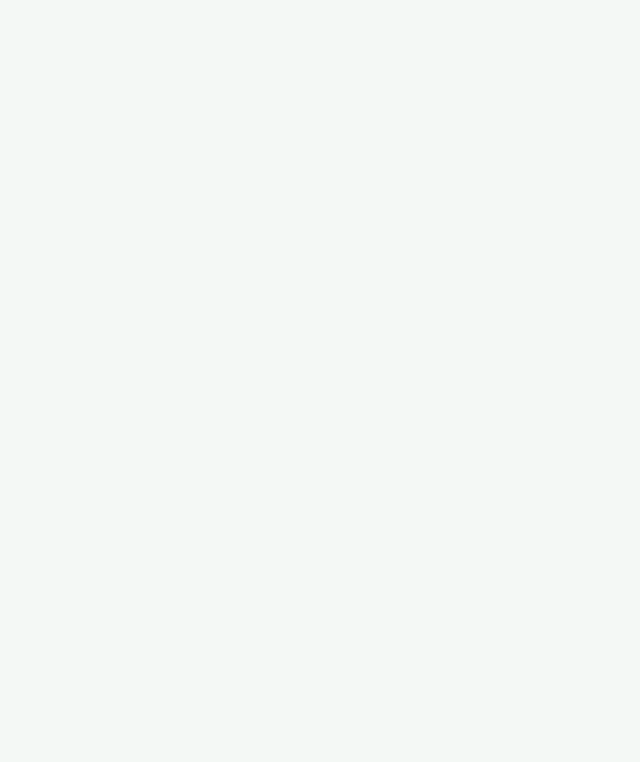
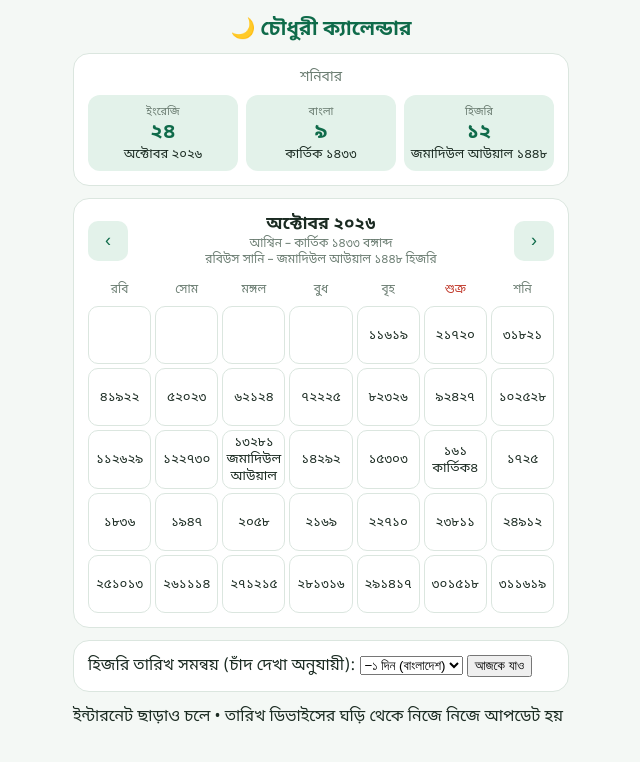
Before and after one commit to tangilchowdhuri-commits/choudhury-calendar, a plain HTML site: page index.html in a window 1280 px wide. Shown: the whole page, without its empty margins (319-959 px from the left). Drawn offline with Linux system fonts and the light colour scheme.

Commit message:
Update index.html

```diff
--- a/index.html
+++ b/index.html
@@ -34,3 +34,92 @@ h1{font-size:20px;margin:4px 0 10px;color:var(--pr);text-align:center}
 .h{text-align:center;font-size:12px;color:var(--mu);padding:4px 0}
 .h.f{color:var(--fr)}
 .c{border:1px solid var(--bd);border-radius:10px;min-height:58px;padding:3px 0;text-align:center;background:transparent;color:var(--tx);font-family:inherit;displa
+   .c .e{font-size:15px;font-weight:600}
+.c .b{font-size:10px;color:var(--pr)}
+.c .a{font-size:10px;color:var(--ac)}
+.c.f .e{color:var(--fr)}
+.c.t{background:var(--tb);border-color:var(--pr)}
+.c.s{outline:2px solid var(--ac)}
+.c.x{visibility:hidden}
+.set{display:flex;align-items:center;justify-content:space-between;font-size:13px;gap:8px;flex-wrap:wrap}
+.set select,.set button{font-family:inherit;font-size:13px;padding:6px 8px;border-radius:8px;border:1px solid var(--bd);background:var(--card);color:var(--tx)}
+.foot{text-align:center;font-size:11px;color:var(--mu);margin:6px 0 14px}
+</style>
+</head>
+<body>
+<h1>🌙 চৌধুরী ক্যালেন্ডার</h1>
+<div class="card big" id="today"></div>
+<div class="card">
+  <div class="nav"><button id="pv" aria-label="আগের মাস">‹</button><div class="t" id="ttl"></div><button id="nx" aria-label="পরের মাস">›</button></div>
+  <div class="grid" id="g"></div>
+</div>
+<div class="card set">
+  <span>হিজরি তারিখ সমন্বয় (চাঁদ দেখা অনুযায়ী):</span>
+  <select id="off"><option value="-2">−২ দিন</option><option value="-1">−১ দিন (বাংলাদেশ)</option><option value="0">সৌদি অনুযায়ী</option><option value="1">+১ দিন</option></select>
+  <button id="td">আজকে যাও</button>
+</div>
+<div class="foot">ইন্টারনেট ছাড়াও চলে • তারিখ ডিভাইসের ঘড়ি থেকে নিজে নিজে আপডেট হয়</div>
+<script>
+const BD='০১২৩৪৫৬৭৮৯',bn=n=>String(n).replace(/\d/g,d=>BD[d]);
+const EM=['জানুয়ারি','ফেব্রুয়ারি','মার্চ','এপ্রিল','মে','জুন','জুলাই','আগস্ট','সেপ্টেম্বর','অক্টোবর','নভেম্বর','ডিসেম্বর'];
+const BM=['বৈশাখ','জ্যৈষ্ঠ','আষাঢ়','শ্রাবণ','ভাদ্র','আশ্বিন','কার্তিক','অগ্রহায়ণ','পৌষ','মাঘ','ফাল্গুন','চৈত্র'];
+const HM=['মুহাররম','সফর','রবিউল আউয়াল','রবিউস সানি','জমাদিউল আউয়াল','জমাদিউস সানি','রজব','শাবান','রমজান','শাওয়াল','জিলকদ','জিলহজ'];
+const WD=['রবি','সোম','মঙ্গল','বুধ','বৃহ','শুক্র','শনি'];
+const WF=['রবিবার','সোমবার','মঙ্গলবার','বুধবার','বৃহস্পতিবার','শুক্রবার','শনিবার'];
+let off=-1;
+try{const v=localStorage.getItem('cc_off');if(v!==null)off=parseInt(v)||0}catch(e){}
+const leap=y=>(y%4==0&&y%100!=0)||y%400==0;
+function bangla(y,m,d){
+  const t=Date.UTC(y,m,d);let by=y-593,st=Date.UTC(y,3,14);
+  if(t<st){by=y-594;st=Date.UTC(y-1,3,14)}
+  let n=Math.round((t-st)/864e5);
+  const L=[31,31,31,31,31,30,30,30,30,30,leap(by+594)?30:29,30];
+  let i=0;while(n>=L[i]){n-=L[i];i++}
+  return{d:n+1,m:i,y:by}
+}
+let fmt;
+try{fmt=new Intl.DateTimeFormat('en-u-ca-islamic-umalqura-nu-latn',{day:'numeric',month:'numeric',year:'numeric'})}catch(e){fmt=null}
+function hijri(y,m,d){
+  if(!fmt)return{d:0,m:0,y:0};
+  const p={};fmt.formatToParts(new Date(y,m,d+off,12)).forEach(x=>p[x.type]=x.value);
+  return{d:+p.day,m:+p.month-1,y:parseInt(p.year)}
+}
+const info=(y,m,d)=>({b:bangla(y,m,d),h:hijri(y,m,d)});
+const now=new Date();let cy=now.getFullYear(),cm=now.getMonth();
+let sel={y:cy,m:cm,d:now.getDate()};
+const $=id=>document.getElementById(id);
+function tri(y,m,d){
+  const i=info(y,m,d);
+  return `<div><small>ইংরেজি</small><b>${bn(d)}</b>${EM[m]} ${bn(y)}</div>
+  <div><small>বাংলা</small><b>${bn(i.b.d)}</b>${BM[i.b.m]} ${bn(i.b.y)}</div>
+  <div><small>হিজরি</small><b>${bn(i.h.d)}</b>${HM[i.h.m]} ${bn(i.h.y)}</div>`
+}
+function draw(){
+  const wd=new Date(sel.y,sel.m,sel.d).getDay();
+  $('today').innerHTML=`<div class="wd">${WF[wd]}</div><div class="row">${tri(sel.y,sel.m,sel.d)}</div>`;
+  const first=new Date(cy,cm,1).getDay(),dim=new Date(cy,cm+1,0).getDate();
+  const a=info(cy,cm,1),z=info(cy,cm,dim);
+  const rng=(arr,x,y)=>x.m==y.m?arr[x.m]:arr[x.m]+' – '+arr[y.m];
+  $('ttl').innerHTML=`<b>${EM[cm]} ${bn(cy)}</b><div>${rng(BM,a.b,z.b)} ${bn(z.b.y)} বঙ্গাব্দ</div><div>${rng(HM,a.h,z.h)} ${bn(z.h.y)} হিজরি</div>`;
+  let h=WD.map((w,i)=>`<div class="h${i==5?' f':''}">${w}</div>`).join('');
+  for(let i=0;i<first;i++)h+='<div class="c x"></div>';
+  for(let d=1;d<=dim;d++){
+    const i=info(cy,cm,d),col=(first+d-1)%7;
+    let c='c';if(col==5)c+=' f';
+    if(cy==now.getFullYear()&&cm==now.getMonth()&&d==now.getDate())c+=' t';
+    if(sel.y==cy&&sel.m==cm&&sel.d==d)c+=' s';
+    h+=`<button class="${c}" data-d="${d}"><span class="e">${bn(d)}</span><span class="b">${bn(i.b.d)}${i.b.d==1?' '+BM[i.b.m]:''}</span><span class="a">${bn(i.h.d)}${i.h.d==1?' '+HM[i.h.m]:''}</span></button>`
+  }
+  $('g').innerHTML=h;
+}
+$('g').onclick=e=>{const b=e.target.closest('[data-d]');if(b){sel={y:cy,m:cm,d:+b.dataset.d};draw()}};
+$('pv').onclick=()=>{cm--;if(cm<0){cm=11;cy--}draw()};
+$('nx').onclick=()=>{cm++;if(cm>11){cm=0;cy++}draw()};
+$('td').onclick=()=>{cy=now.getFullYear();cm=now.getMonth();sel={y:cy,m:cm,d:now.getDate()};draw()};
+$('off').value=String(off);
+$('off').onchange=e=>{off=parseInt(e.target.value);try{localStorage.setItem('cc_off',off)}catch(x){}draw()};
+draw();
+if("serviceWorker" in navigator){navigator.serviceWorker.register("sw.js").catch(function(){})}
+</script>
+</body>
+</html>
```
